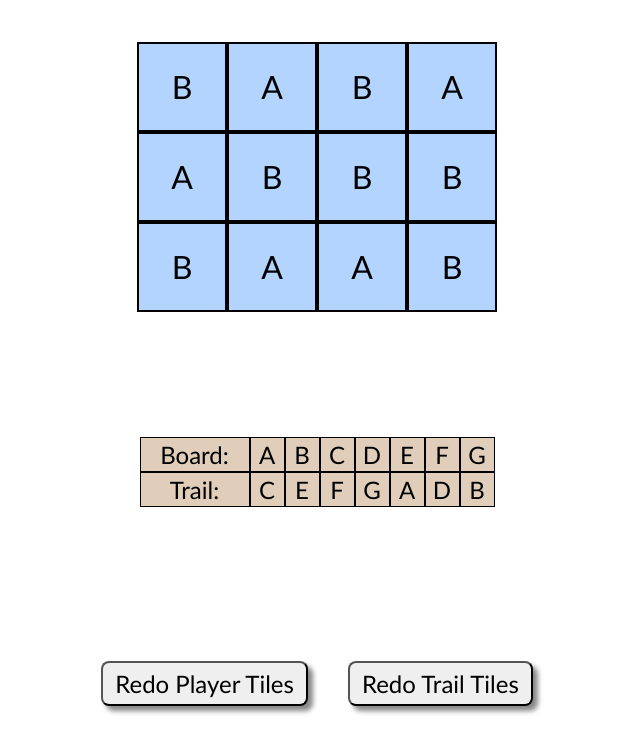
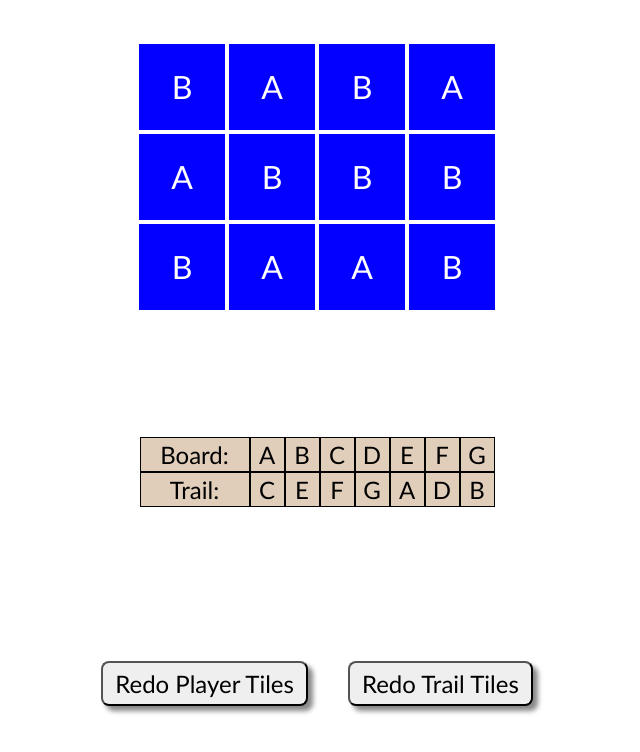
Before and after one commit to nickbstudy/gwt-gen, a plain HTML site: page index.html in a window 1280 px wide. Shown: the whole page, without its empty margins (299-939 px from the left). Drawn offline with Linux system fonts and the light colour scheme.

Commit message:
Fixed colors

```diff
--- a/style.css
+++ b/style.css
@@ -30,8 +30,9 @@
 }
 
 .container > div {
-    background-color: rgb(179, 212, 255);
-    border: 2px solid black;
+    background-color: rgb(4, 0, 255);
+    color: white;
+    border: 2px solid white;
     display: flex;
     align-items: center;
     justify-content: center;
```
